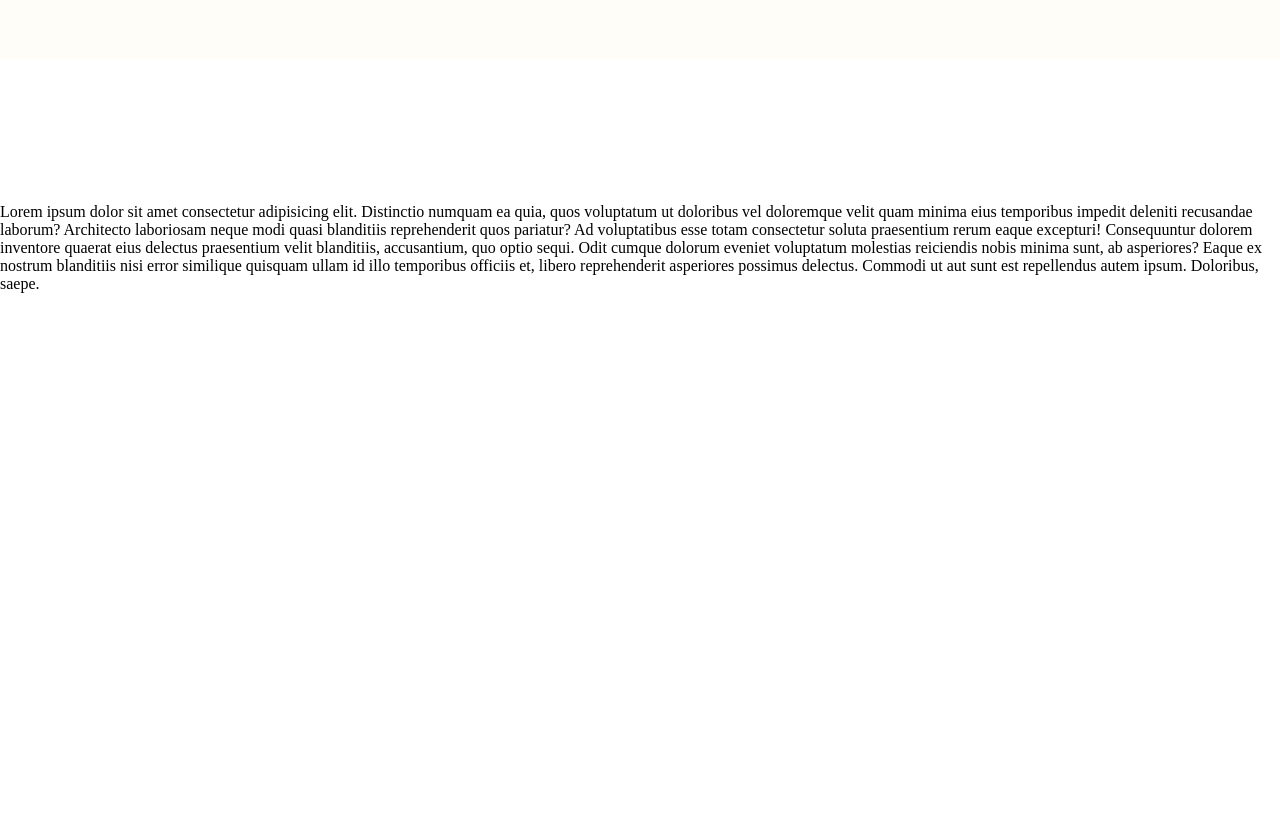
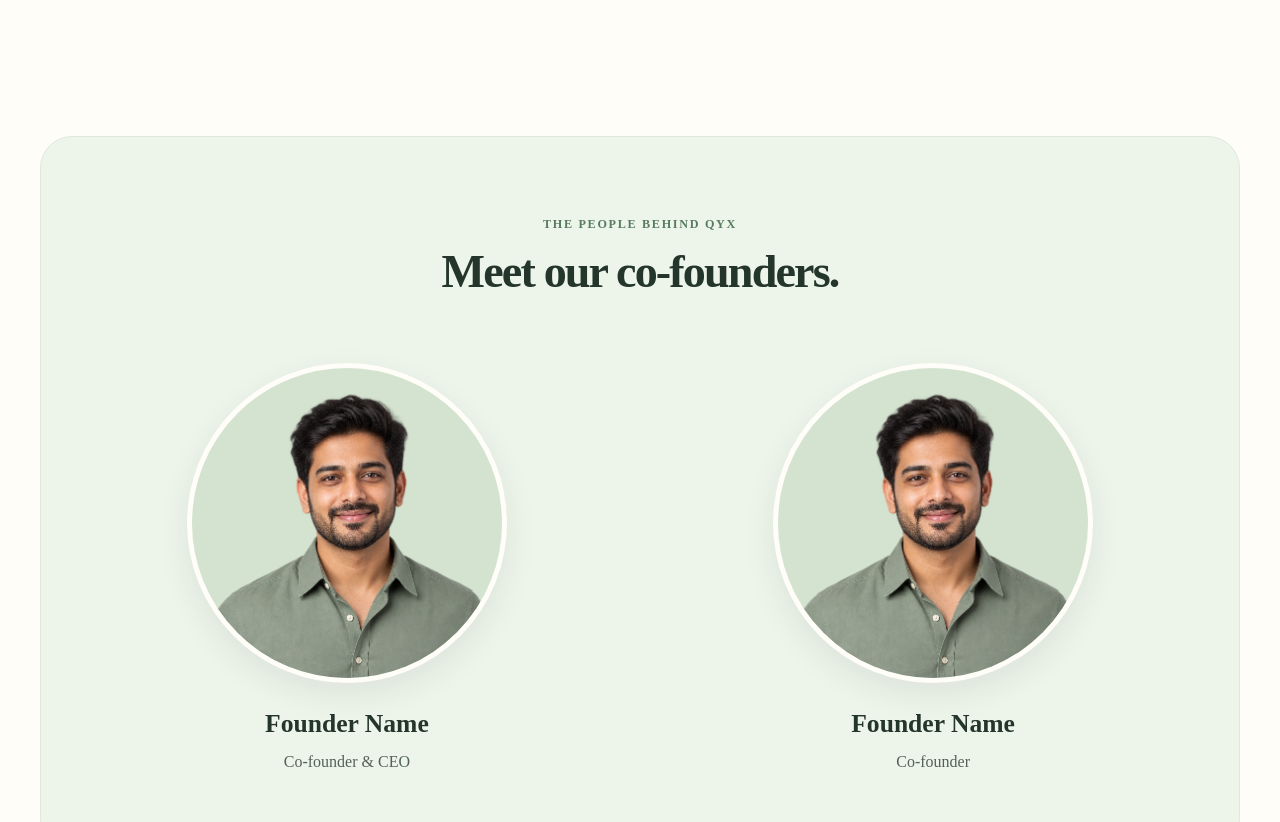
Before and after one commit to harshguptaji/QYX_Project, a React app in the folder frontend/: page / in a window 1280 px wide. Shown: the part 6340-7162 px from the top of the page. Before the commit the page ends 6633 px from the top, so only its background shows below. Built offline with nearby package versions, Linux system fonts and the light colour scheme; the HTML template or start-up script is replaced by a standard one.

Commit message:
Team Founder SEction

```diff
--- /dev/null
+++ b/frontend/src/components/FoundersSection.jsx
@@ -0,0 +1,55 @@
+import founderOne from "../assets/founder_1.png";
+import founderTwo from "../assets/founder_1.png";
+import "../style/FoundersSection.css";
+
+const founders = [
+  {
+    name: "Founder Name",
+    role: "Co-founder & CEO",
+    image: founderOne,
+  },
+  {
+    name: "Founder Name",
+    role: "Co-founder",
+    image: founderTwo,
+  },
+];
+
+const FoundersSection = () => {
+  return (
+    <section
+      className="qyx-founders-section"
+      aria-labelledby="qyx-founders-title"
+    >
+      <div className="qyx-founders-panel">
+        <span className="qyx-founders-label">THE PEOPLE BEHIND QYX</span>
+
+        <h2 id="qyx-founders-title">Meet our co-founders.</h2>
+
+        <div className="qyx-founders-grid">
+          {founders.map((founder, index) => (
+            <article className="qyx-founder" key={index}>
+              <div className="qyx-founder-portrait">
+                <img
+                  src={founder.image}
+                  alt={founder.name}
+                  loading="lazy"
+                />
+              </div>
+
+              <h3>{founder.name}</h3>
+              <p>{founder.role}</p>
+            </article>
+          ))}
+        </div>
+
+        {/* <a href="/about" className="qyx-founders-link">
+          Meet the team
+          <span aria-hidden="true">→</span>
+        </a> */}
+      </div>
+    </section>
+  );
+};
+
+export default FoundersSection;
--- a/frontend/src/pages/HomePage.jsx
+++ b/frontend/src/pages/HomePage.jsx
@@ -1,6 +1,7 @@
 
 import AwarenessGap from '../components/AwarenessGap'
 import FertilityAwareness from '../components/FertilityAwareness'
+import FoundersSection from '../components/FoundersSection'
 import HeroBanner from '../components/HeroBanner'
 import HowQYXWorks from '../components/HowQYXWorks'
 import Navbar from '../components/Navbar'
@@ -24,6 +25,7 @@ const HomePage = () => {
       <HowQYXWorks/>
       <PrivateCareFeature/>
       <QYXCarousel/>
+      <FoundersSection/>
 
       <br></br>
         <br></br>
--- /dev/null
+++ b/frontend/src/style/FoundersSection.css
@@ -0,0 +1,141 @@
+.qyx-founders-section {
+  padding: clamp(48px, 6vw, 88px) 24px;
+  background: #fffdf7;
+}
+
+.qyx-founders-panel {
+  width: min(100%, 1200px);
+  margin: 0 auto;
+  padding: clamp(40px, 6vw, 80px) clamp(20px, 4vw, 60px);
+  box-sizing: border-box;
+  border: 1px solid #e0e8dc;
+  border-radius: 32px;
+  background: #edf4ea;
+  text-align: center;
+}
+
+.qyx-founders-label {
+  display: inline-block;
+  margin-bottom: 14px;
+  color: #587b60;
+  font-size: 0.76rem;
+  font-weight: 700;
+  letter-spacing: 0.14em;
+}
+
+.qyx-founders-panel > h2 {
+  margin: 0;
+  color: #24352c;
+  font-size: clamp(2rem, 3.6vw, 3.5rem);
+  font-weight: 600;
+  line-height: 1.15;
+  letter-spacing: -0.04em;
+}
+
+.qyx-founders-grid {
+  display: grid;
+  grid-template-columns: repeat(2, minmax(0, 1fr));
+  align-items: start;
+  gap: clamp(32px, 6vw, 88px);
+  margin: clamp(36px, 5vw, 64px) auto 0;
+}
+
+.qyx-founder {
+  min-width: 0;
+}
+
+.qyx-founder-portrait {
+  width: min(100%, 320px);
+  aspect-ratio: 1;
+  margin: 0 auto 24px;
+  overflow: hidden;
+  border: 5px solid #fffdf7;
+  border-radius: 50%;
+  box-sizing: border-box;
+  background: #d4e3cf;
+  box-shadow: 0 12px 32px rgba(36, 53, 44, 0.08);
+}
+
+.qyx-founder-portrait img {
+  display: block;
+  width: 100%;
+  height: 100%;
+  object-fit: cover;
+  object-position: center top;
+}
+
+.qyx-founder h3 {
+  margin: 0;
+  color: #24352c;
+  font-size: clamp(1.25rem, 2vw, 1.65rem);
+  font-weight: 600;
+  line-height: 1.35;
+  overflow-wrap: anywhere;
+}
+
+.qyx-founder p {
+  margin: 8px 0 0;
+  color: #526257;
+  font-size: 1rem;
+  line-height: 1.5;
+}
+
+.qyx-founders-link {
+  display: inline-flex;
+  align-items: center;
+  gap: 14px;
+  min-height: 44px;
+  margin-top: 44px;
+  color: #42694b;
+  font-size: 1rem;
+  font-weight: 600;
+  text-decoration: underline;
+  text-underline-offset: 6px;
+}
+
+.qyx-founders-link span {
+  font-size: 1.35rem;
+  transition: transform 0.2s ease;
+}
+
+.qyx-founders-link:hover span {
+  transform: translateX(4px);
+}
+
+.qyx-founders-link:focus-visible {
+  outline: 3px solid #587b60;
+  outline-offset: 5px;
+  border-radius: 4px;
+}
+
+@media (max-width: 600px) {
+  .qyx-founders-section {
+    padding: 40px 16px;
+  }
+
+  .qyx-founders-panel {
+    padding: 40px 20px;
+    border-radius: 22px;
+  }
+
+  .qyx-founders-grid {
+    grid-template-columns: 1fr;
+    gap: 36px;
+    margin-top: 36px;
+  }
+
+  .qyx-founder-portrait {
+    width: min(100%, 240px);
+    margin-bottom: 20px;
+  }
+
+  .qyx-founders-link {
+    margin-top: 32px;
+  }
+}
+
+@media (prefers-reduced-motion: reduce) {
+  .qyx-founders-link span {
+    transition: none;
+  }
+}
```
Also changed, not shown: frontend/src/assets/founder_1.png (added).
